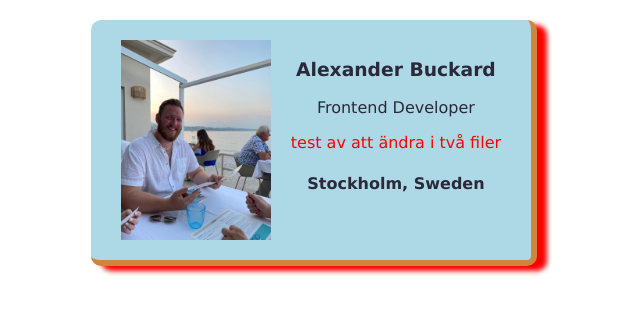
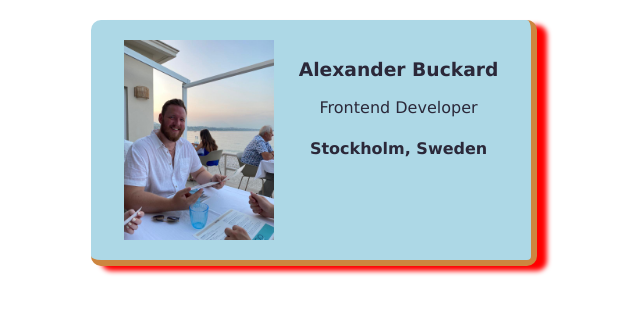
Before and after one commit to Abuckard/Business-card, a plain HTML site: page index.html in a window 1280 px wide. Shown: the whole page, without its empty margins (326-966 px from the left). Drawn offline with Linux system fonts and the light colour scheme.

Commit message:
ändra tillbaka

```diff
--- a/index.html
+++ b/index.html
@@ -8,7 +8,6 @@
             <div >
                 <h3>Alexander Buckard</h3>
                 <p>Frontend Developer</p>
-                <p class="test">test av att ändra i två filer</p>
                 <h4>Stockholm, Sweden</h4>
             </div>
         </div>
--- a/styles.css
+++ b/styles.css
@@ -22,6 +22,3 @@ body {
     box-shadow: 10px 5px 5px red;
     border-radius: 10px;
 }
-.test {
-    color: red;
-}
```
